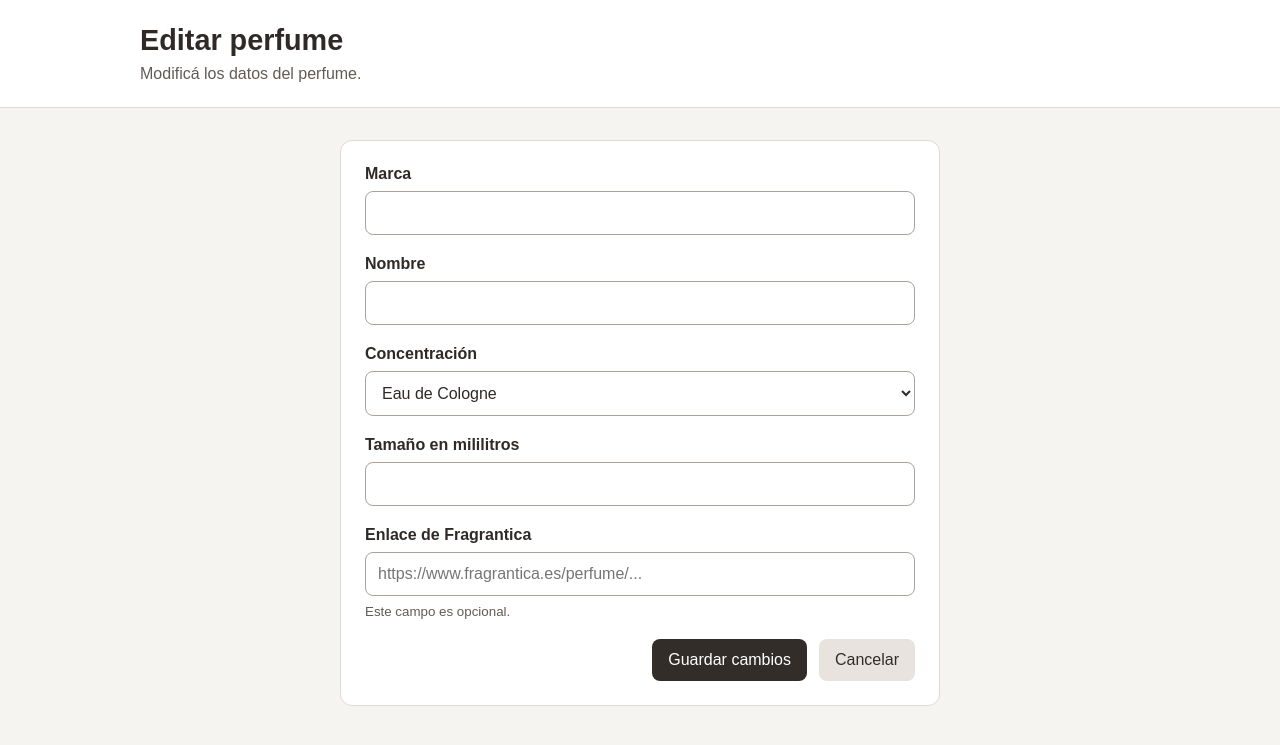
After one commit to nahuelsalda763/Esteloteca, a FastAPI app: template templates/editar.html in a window 1280 px wide. The commit adds this page. Shown: the top 745 px of the page. Run offline with FastAPI, Linux system fonts and the light colour scheme; the template is opened without the code that fills it, so the values that code supplies are empty.

Commit message:
Nueva funcion de edicion del registro de perfume

```diff
--- a/main.py
+++ b/main.py
@@ -222,3 +222,69 @@ def agregar_perfume(
         url="/",
         status_code=303,
     )
+
+
+@app.get(
+    "/editar/{perfume_id}",
+    response_class = HTMLResponse,
+)
+
+def mostrar_formulario_edicion(
+    request : Request,
+    perfume_id: int,
+):
+    perfume = database.obtener_perfume_por_id(
+        perfume_id
+    )
+
+    if perfume is None:
+        raise HTTPException(
+            status_code = 404,
+            detail = "Perfume no encontrado",
+        )
+
+    return templates.TemplateResponse(
+        request = request,
+        name = "editar.html",
+        context={
+            "perfume": perfume,
+        },
+    )
+
+
+@app.post("/editar/{perfume_id}")
+def editar_perfume(
+    perfume_id: int,
+    marca: str = Form(...),
+    nombre: str = Form(...),
+    concentracion: str = Form(...),
+    tamano_ml: int = Form(...),
+    fragrantica_url: str | None = Form(None),
+):
+    perfume = database.obtener_perfume_por_id(
+        perfume_id
+    )
+
+    if perfume is None:
+        raise HTTPException(
+            status_code = 404,
+            detail = "Perfume no encontrado",
+        )
+
+    enlace_normalizado = normalizar_url(
+        fragrantica_url
+    )
+
+    database.actualizar_perfume(
+        perfume_id = perfume_id,
+        marca = marca.strip(),
+        nombre = nombre.strip(),
+        concentracion = concentracion,
+        tamano_ml = tamano_ml,
+        fragrantica_url = enlace_normalizado,
+    )
+
+    return RedirectResponse(
+        url = "/",
+        status_code = 303,
+    )
--- a/static/css/styles.css
+++ b/static/css/styles.css
@@ -264,3 +264,13 @@ body {
         width: 100%;
     }
 }
+
+.boton-editar {
+    background-color: #e8e3de;
+    color: #332d29;
+    border: 1px solid #aaa39d;
+}
+
+.boton-editar: hover {
+    background-color: #d8d1ca;
+}
--- /dev/null
+++ b/templates/editar.html
@@ -0,0 +1,183 @@
+<!DOCTYPE html>
+<html lang="es">
+<head>
+    <meta charset="UTF-8">
+
+    <meta
+        name="viewport"
+        content="width=device-width, initial-scale=1.0"
+    >
+
+    <title>Editar perfume | Esteloteca</title>
+
+    <link
+        rel="stylesheet"
+        href="{{ url_for('static', path='/css/styles.css') }}"
+    >
+</head>
+
+<body>
+    <header class="encabezado">
+        <div class="contenedor">
+            <h1>Editar perfume</h1>
+
+            <p>
+                Modificá los datos del perfume.
+            </p>
+        </div>
+    </header>
+
+    <main class="contenedor">
+        <section class="formulario-contenedor">
+            <form
+                class="formulario"
+                action="/editar/{{ perfume.id }}"
+                method="post"
+            >
+                <div class="campo">
+                    <label for="marca">
+                        Marca
+                    </label>
+
+                    <input
+                        type="text"
+                        id="marca"
+                        name="marca"
+                        value="{{ perfume.marca }}"
+                        required
+                    >
+                </div>
+
+                <div class="campo">
+                    <label for="nombre">
+                        Nombre
+                    </label>
+
+                    <input
+                        type="text"
+                        id="nombre"
+                        name="nombre"
+                        value="{{ perfume.nombre }}"
+                        required
+                    >
+                </div>
+
+                <div class="campo">
+                    <label for="concentracion">
+                        Concentración
+                    </label>
+
+                    <select
+                        id="concentracion"
+                        name="concentracion"
+                        required
+                    >
+                        <option
+                            value="Eau de Cologne"
+                            {% if perfume.concentracion == "Eau de Cologne" %}
+                                selected
+                            {% endif %}
+                        >
+                            Eau de Cologne
+                        </option>
+
+                        <option
+                            value="Eau de Toilette"
+                            {% if perfume.concentracion == "Eau de Toilette" %}
+                                selected
+                            {% endif %}
+                        >
+                            Eau de Toilette
+                        </option>
+
+                        <option
+                            value="Eau de Parfum"
+                            {% if perfume.concentracion == "Eau de Parfum" %}
+                                selected
+                            {% endif %}
+                        >
+                            Eau de Parfum
+                        </option>
+
+                        <option
+                            value="Parfum"
+                            {% if perfume.concentracion == "Parfum" %}
+                                selected
+                            {% endif %}
+                        >
+                            Parfum
+                        </option>
+
+                        <option
+                            value="Extrait de Parfum"
+                            {% if perfume.concentracion == "Extrait de Parfum" %}
+                                selected
+                            {% endif %}
+                        >
+                            Extrait de Parfum
+                        </option>
+
+                        <option
+                            value="Otra"
+                            {% if perfume.concentracion == "Otra" %}
+                                selected
+                            {% endif %}
+                        >
+                            Otra
+                        </option>
+                    </select>
+                </div>
+
+                <div class="campo">
+                    <label for="tamano_ml">
+                        Tamaño en mililitros
+                    </label>
+
+                    <input
+                        type="number"
+                        id="tamano_ml"
+                        name="tamano_ml"
+                        min="1"
+                        value="{{ perfume.tamano_ml }}"
+                        required
+                    >
+                </div>
+
+                <div class="campo">
+                    <label for="fragrantica_url">
+                        Enlace de Fragrantica
+                    </label>
+
+                    <input
+                        type="url"
+                        id="fragrantica_url"
+                        name="fragrantica_url"
+                        value="{{ perfume.fragrantica_url or '' }}"
+                        placeholder="https://www.fragrantica.es/perfume/..."
+                    >
+
+                    <small>
+                        Este campo es opcional.
+                    </small>
+                </div>
+
+                <div class="acciones-formulario">
+                    <button
+                        class="boton boton-primario"
+                        type="submit"
+                    >
+                        Guardar cambios
+                    </button>
+
+                    <a
+                        class="boton boton-secundario"
+                        href="/"
+                    >
+                        Cancelar
+                    </a>
+                </div>
+            </form>
+        </section>
+    </main>
+</body>
+</html>
--- a/templates/index.html
+++ b/templates/index.html
@@ -58,6 +58,7 @@
                     </div>
 
                     <div class="informacion-perfume">
+
                         <p class="marca">
                             {{ perfume.marca }}
                         </p>
@@ -73,6 +74,8 @@
                         <p>
                             {{ perfume.tamano_ml }} ml
                         </p>
+
+                        <a class = "boton boton-editar" href = "/editar/{{ perfume.id }}"> Editar </a>
 
                         {% if perfume.fragrantica_url %}
                             <a
```
Also changed, not shown: database.py (+69 -0 lines).
